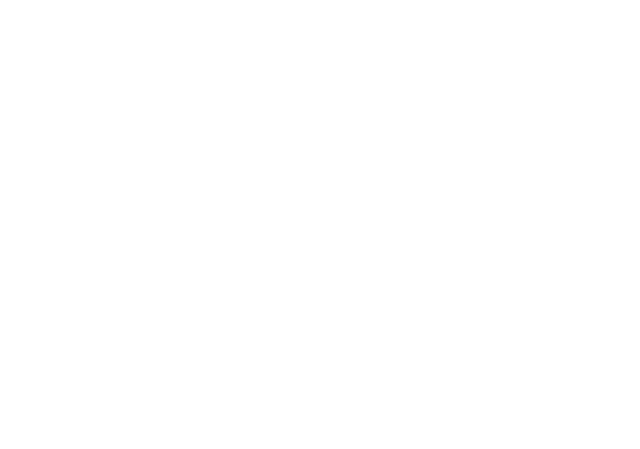
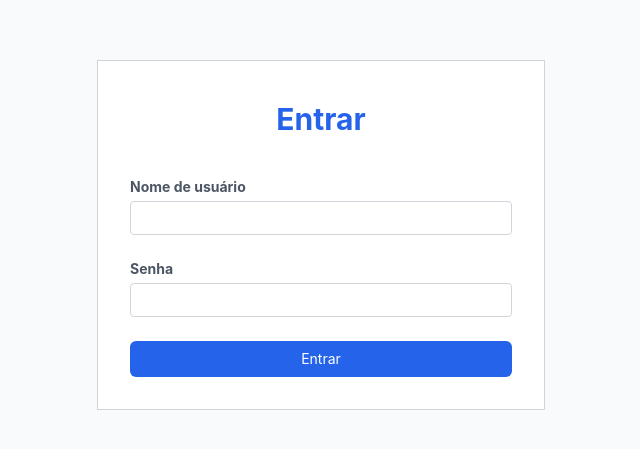
Before and after one commit to Arthucunha/Login-Screen-with-MongoDB---ExpressJS, a React (Create React App) app in the folder my-app/: page / in a window 1280 px wide. Before the commit this address had no page. Shown: the part 173-622 px from the top of the page, without its empty margins (319-959 px from the left). Built offline with nearby package versions, Linux system fonts and the light colour scheme.

Commit message:
setting the login page as main page of the app

```diff
--- a/my-app/src/App.tsx
+++ b/my-app/src/App.tsx
@@ -7,9 +7,11 @@
   return (
     <>
       <Routes>
-        <Route path = "/login" element={<Login />} />
-        <Route path = "/dashboard" element={<Dashboard />} />
-      </Routes>
+      {/* Default route - loads Login when the base URL is accessed */}
+      <Route index element={<Login />} />
+      <Route path="/login" element={<Login />} />
+      <Route path="/dashboard" element={<Dashboard />} />
+    </Routes>
     </>
   );
 }
```
